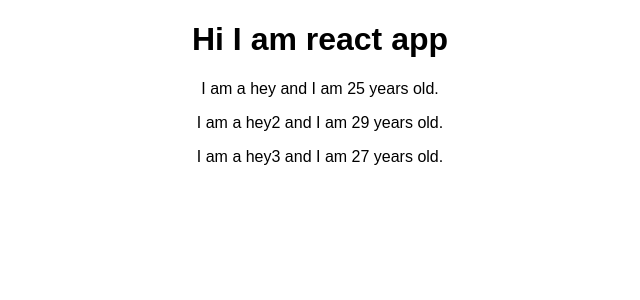
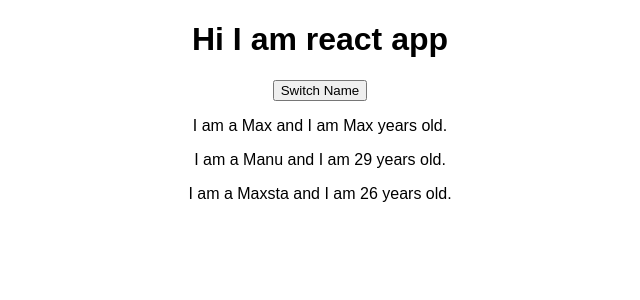
Before and after one commit to stemword/learnreact, a React (Create React App) app in the folder react-complete-guide/: page / in a window 1280 px wide. Shown: the top 300 px of the page, without its empty margins (320-960 px from the left). Built offline with nearby package versions, Linux system fonts and the light colour scheme.

Commit message:
state example

```diff
--- a/react-complete-guide/src/App.js
+++ b/react-complete-guide/src/App.js
@@ -3,13 +3,44 @@
 import Person from './Person/Person';
 
 class App extends Component {
+  state = {
+    persons: [
+      {
+        name: 'Max' , age : 28
+      },
+      {
+        name: 'Manu' , age : 29
+      },
+      {
+        name: 'Maxsta' , age : 26
+      }
+    ]
+  }
+
+  SwitchNameHandler = () => {
+    //Dont do this this.state.persons[0].name = "kshitij";
+    this.setState({
+      persons: [
+        {
+          name: 'Max1' , age : 28
+        },
+        {
+          name: 'Manu1' , age : 29
+        },
+        {
+          name: 'Maxsta1' , age : 26
+        }
+      ]
+    });
+  }
   render() {
     return (
       <div className="App">
         <h1>Hi I am react app </h1>
-        <Person name="hey" age="25"/>
-        <Person name="hey2" age="29">My hobbies are photgraphy</Person>
-        <Person name="hey3" age="27"/>
+        <button onClick={this.SwitchNameHandler}>Switch Name</button>
+        <Person name={this.state.persons[0].name} age={this.state.persons[0].name}/>
+        <Person name={this.state.persons[1].name} age={this.state.persons[1].age}>My hobbies are photgraphy</Person>
+        <Person name={this.state.persons[2].name} age={this.state.persons[2].age}/>
       </div>
     );
   }
```
